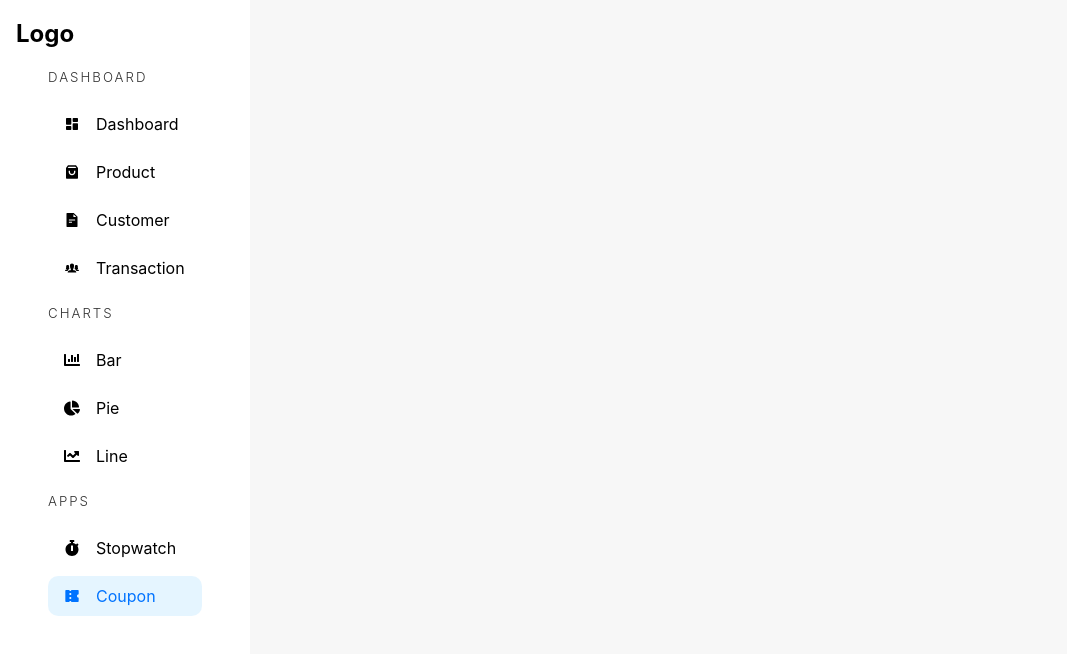
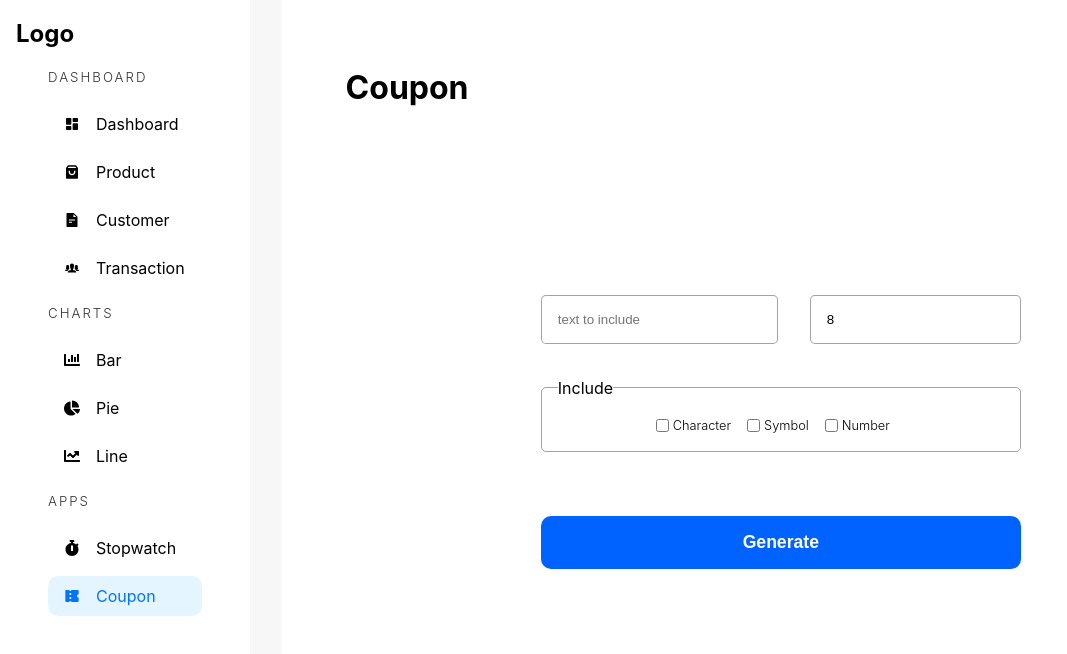
Before and after one commit to shuvox33/e-commerce-dashboard, a React (Vite) app: page /admin/app/coupon in a window 1280 px wide. Shown: the top 654 px of the page, without its empty margins (0-1067 px from the left). Built offline with nearby package versions, Linux system fonts and the light colour scheme.

Commit message:
added coupon page

```diff
--- a/src/pages/apps/Coupon.tsx
+++ b/src/pages/apps/Coupon.tsx
@@ -1,11 +1,104 @@
+import { FormEvent, useState } from "react";
 import AdminSideBar from "../../components/AdminSideBar";
 
 const Coupon = () => {
+  const [size, setSize] = useState<number>(8);
+  const [prefix, setPrefix] = useState<string>("");
+  const [includeNumber, setIncludeNumber] = useState<boolean>(false);
+  const [includeCharacter, setIncludeCharacter] = useState<boolean>(false);
+  const [includeSymbol, setIncludeSymbol] = useState<boolean>(false);
+  const [isCopied, setIsCopied] = useState<boolean>(false);
+  const [coupon, setCoupon] = useState<string>("");
+
+  const allLetters = "ABCDEFGHIJKLMNOPQRSTUVWXYZabcdefghijklmnopqrstuvwxyz";
+  const allNumbers = "1234567890";
+  const allSymbols = "!@#$%^&*()_+";
+
+  const copyText = async (coupon: string) => {
+    await window.navigator.clipboard.writeText(coupon);
+    setIsCopied(true);
+  };
+
+  const submitHandler = (e: FormEvent<HTMLFormElement>) => {
+    e.preventDefault();
+    if (!includeNumber && !includeCharacter && !includeSymbol)
+      return alert("Please Select One At Least");
+
+    let result: string = prefix || "";
+    const loopLength: number = size - result.length;
+
+    for (let i = 0; i < loopLength; i++) {
+      let entireString: string = "";
+      if (includeCharacter) entireString += allLetters;
+      if (includeNumber) entireString += allNumbers;
+      if (includeSymbol) entireString += allSymbols;
+
+      const randomNum: number = ~~(Math.random() * entireString.length);
+      result += entireString[randomNum];
+    }
+
+    setCoupon(result);
+  };
+
   return (
     <div className="admin-container">
       <AdminSideBar />
-      <main>
+      <main className="dashboard-app-container">
+        <h1>Coupon</h1>
+        <section>
+          <form onSubmit={submitHandler} className="coupon-form">
+            <input
+              type="text"
+              placeholder="text to include"
+              value={prefix}
+              onChange={(e) => setPrefix(e.target.value)}
+              maxLength={size}
+            />
+            <input
+              type="number"
+              placeholder="Coupon"
+              value={size}
+              onChange={(e) => setSize(Number(e.target.value))}
+              maxLength={20}
+              minLength={8}
+            />
 
+            <fieldset>
+              <legend>Include</legend>
+              <input
+                type="checkbox"
+                checked={includeCharacter}
+                onChange={(e) => setIncludeCharacter((prev) => !prev)}
+              />
+              <span>Character</span>
+
+              <input
+                type="checkbox"
+                checked={includeSymbol}
+                onChange={(e) => setIncludeSymbol((prev) => !prev)}
+              />
+              <span>Symbol</span>
+
+              <input
+                type="checkbox"
+                checked={includeNumber}
+                onChange={(e) => setIncludeNumber((prev) => !prev)}
+              />
+              <span>Number</span>
+            </fieldset>
+
+            <button type="submit">Generate</button>
+          </form>
+
+          {coupon && (
+            <code>
+              {coupon}{" "}
+              <span onClick={() => copyText(coupon)}>
+                {isCopied ? "Copied" : "Copy"}
+              </span>
+            </code>
+          )}
+        </section>
       </main>
     </div>
   );
--- a/src/styles/_dashboardapp.scss
+++ b/src/styles/_dashboardapp.scss
@@ -1,18 +1,18 @@
-.dashboard-app-container{
+.dashboard-app-container {
   background-color: white;
   padding: 4rem;
 
-    >section{
+  > section {
     @include flex(column, center, center, 2rem);
     height: 100%;
 
-        .stopwatch{
-            >h2{
+    .stopwatch {
+      > h2 {
         font-size: 2rem;
         font-weight: 300;
         text-align: center;
       }
-            >button{
+      > button {
         padding: 1rem 2rem;
         border: none;
         cursor: pointer;
@@ -21,14 +21,78 @@
         font-weight: 700;
         border-radius: 10px;
 
-                &:first-of-type{
+        &:first-of-type {
           background-color: rgb(0, 98, 255);
         }
-                &:last-of-type{
+        &:last-of-type {
           background-color: rgb(255, 0, 0);
         }
       }
     }
+
+    .coupon-form {
+      @include grid(2fr 1fr, 2rem);
+      max-width: 30rem;
+      width: 100%;
+      > input {
+        padding: 1rem;
+        border: 1px solid rgba(0, 0, 0, 0.359);
+        outline: none;
+        border-radius: 5px;
       }
 
+      > fieldset {
+        padding: 1rem;
+        border: 1px solid rgba(0, 0, 0, 0.359);
+        border-radius: 5px;
+        @include flex(row, center, center, 0);
+        flex-wrap: wrap;
+        grid-column: 1/3;
+
+        span {
+          font-size: 0.8rem;
+          font-weight: 300;
+          margin-inline-start: 0.25rem;
+          margin-inline-end: 1rem;
         }
+      }
+
+      > button {
+        font-weight: 700;
+        font-size: 1.1rem;
+        width: 100%;
+        padding: 1rem;
+        border: none;
+        color: white;
+        cursor: pointer;
+        margin: 2rem 0;
+        border-radius: 10px;
+        grid-column: 1/3;
+        background-color: rgb(0, 98, 255);
+      }
+    }
+
+    > code {
+      position: relative;
+      font-size: 1.2rem;
+      letter-spacing: 2px;
+      cursor: pointer;
+      &:hover > span {
+        opacity: 1;
+      }
+
+      > span {
+        opacity: 0;
+        @include square(100%);
+        top: 0;
+        left: 0;
+        position: absolute;
+        border-radius: 5px;
+        background-color: rgb(15, 15, 15);
+        color: white;
+        font-size: 0.8rem;
+        @include flex;
+      }
+    }
+  }
+}
```
Lines whose indentation alone changed are shown as unchanged.
